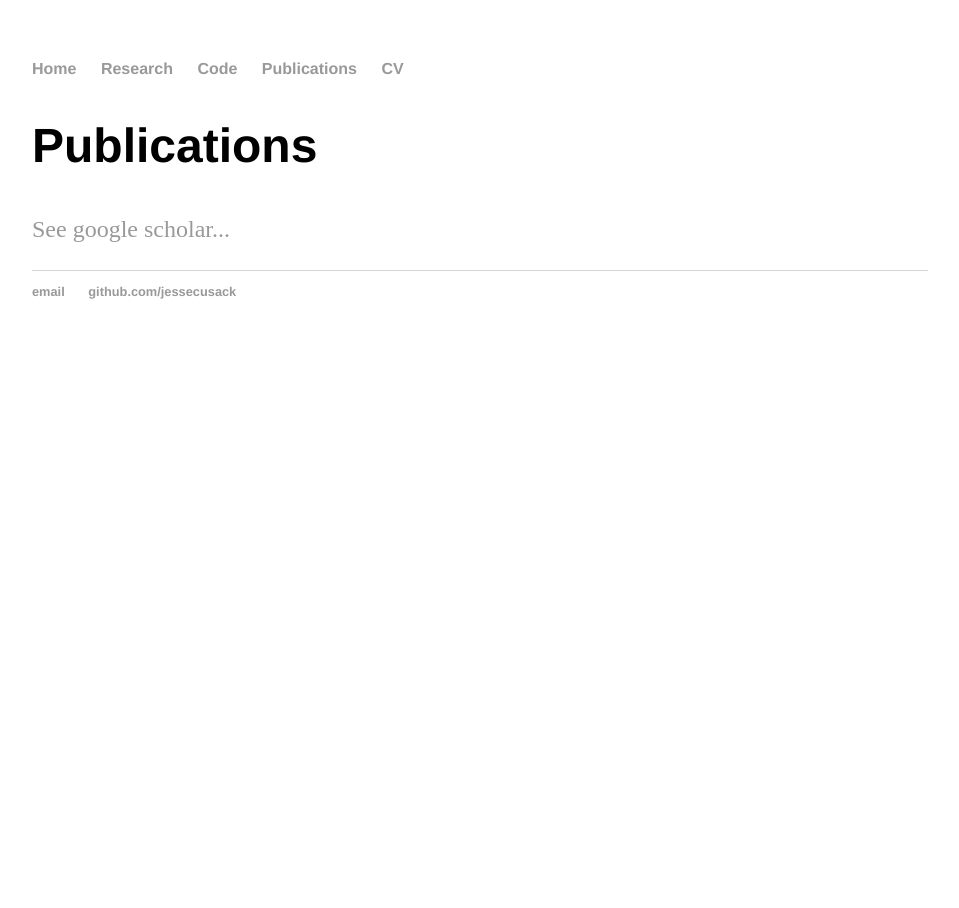
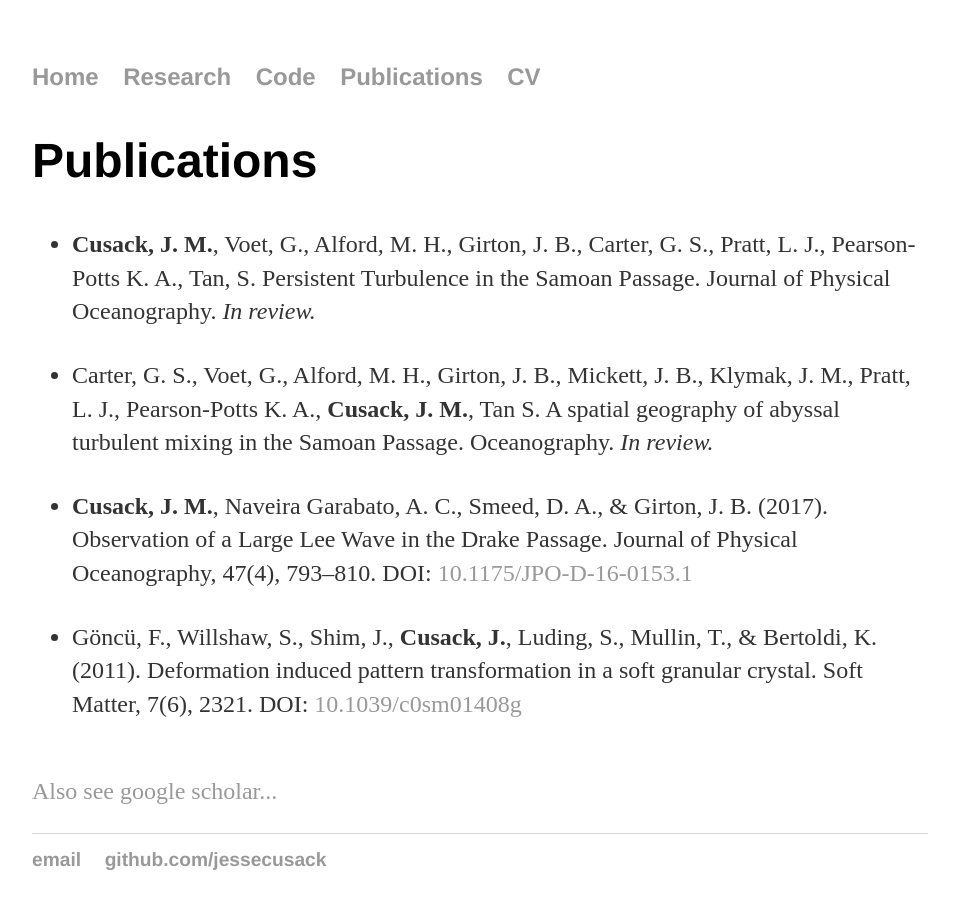
Before and after one commit to jessecusack/oldsite, a plain HTML site: page publications.html in a window 1280 px wide. Shown: the whole page, without its empty margins (160-1119 px from the left). Before the commit the page ends 800 px from the top, so only its background shows below. Drawn offline with Linux system fonts and the light colour scheme.

Commit message:
site now includes publications

```diff
--- a/css/main.css
+++ b/css/main.css
@@ -38,6 +38,7 @@ h3 {
     max-width: 1000px;
 }
 
+ul li,
 p {
     font-size: 1.5em;
     line-height: 1.4em;
@@ -58,3 +59,11 @@ ul.posts {
 ul.posts li {
     list-style: none;
 }
+
+.bold {
+  font-weight:bold;
+}
+
+ul li {
+    padding-bottom: 30px;
+}
--- a/publications.html
+++ b/publications.html
@@ -25,8 +25,19 @@
                 <div id="title">
                     <h1>Publications</h1>
                 </div>
+
+                <ul>
+                    <li><span class="bold">Cusack, J. M.</span>, Voet, G., Alford, M. H., Girton, J. B., Carter, G. S., Pratt, L. J., Pearson-Potts K. A., Tan, S. Persistent Turbulence in the Samoan Passage. Journal of Physical Oceanography. <em>In review.</em></li>
+
+                    <li>Carter, G. S., Voet, G., Alford, M. H., Girton, J. B., Mickett, J. B., Klymak, J. M., Pratt, L. J., Pearson-Potts K. A., <span class="bold">Cusack, J. M.</span>, Tan S. A spatial geography of abyssal turbulent mixing in the Samoan Passage. Oceanography. <em>In review.</em></li>
+
+                    <li><span class="bold">Cusack, J. M.</span>, Naveira Garabato, A. C., Smeed, D. A., & Girton, J. B. (2017). Observation of a Large Lee Wave in the Drake Passage. Journal of Physical Oceanography, 47(4), 793–810. DOI: <a href="https://doi.org/10.1175/JPO-D-16-0153.1">10.1175/JPO-D-16-0153.1</a></li>
+
+                    <li>Göncü, F., Willshaw, S., Shim, J., <span class="bold">Cusack, J.</span>, Luding, S., Mullin, T., & Bertoldi, K. (2011). Deformation induced pattern transformation in a soft granular crystal. Soft Matter, 7(6), 2321. DOI: <a href="https://doi.org/10.1039/c0sm01408g">10.1039/c0sm01408g</a></li>
+                </ul>
+
                 <p>
-                    <a href="https://scholar.google.com/citations?user=uE1rqV8AAAAJ&hl=en">See google scholar...</a>
+                    <a href="https://scholar.google.com/citations?user=uE1rqV8AAAAJ&hl=en">Also see google scholar...</a>
                 </p>
             </section>
         </div>
```
